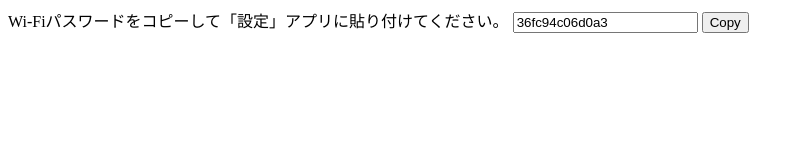
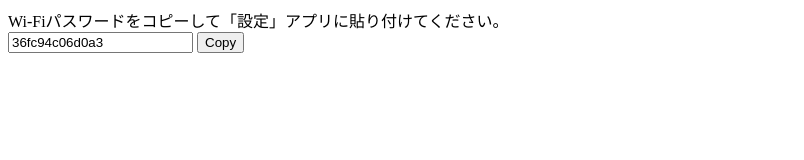
Before and after one commit to fk-ln/Wi-Fi-connecter, a plain HTML site: page index.html in a window 1280 px wide. Shown: the whole page, without its empty margins (0-804 px from the left). Drawn offline with Linux system fonts and the light colour scheme.

Commit message:
レスポンシブ対応

```diff
--- a/index.html
+++ b/index.html
@@ -2,10 +2,10 @@
 <html>
 <head>
     <meta charset="utf-8">
+    <meta name="viewport" content="width=device-width,initial-scale=1">
 </head>
 <body>
-    Wi-Fiパスワードをコピーして「設定」アプリに貼り付けてください。
-
+    Wi-Fiパスワードをコピーして「設定」アプリに貼り付けてください。<br>
     <input id="copyTarget" type="text" value="36fc94c06d0a3" readonly>
     <button onclick="copyToClipboard()">Copy</button>
 
```
